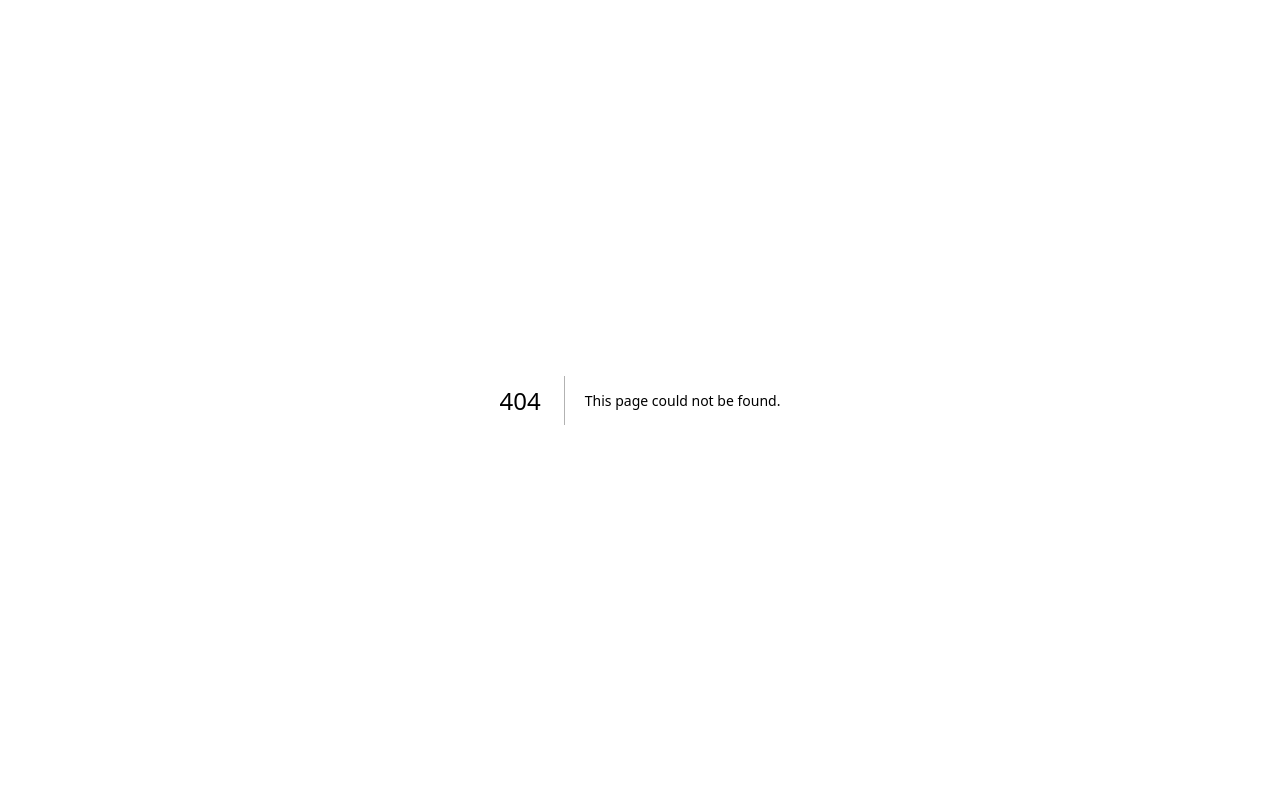
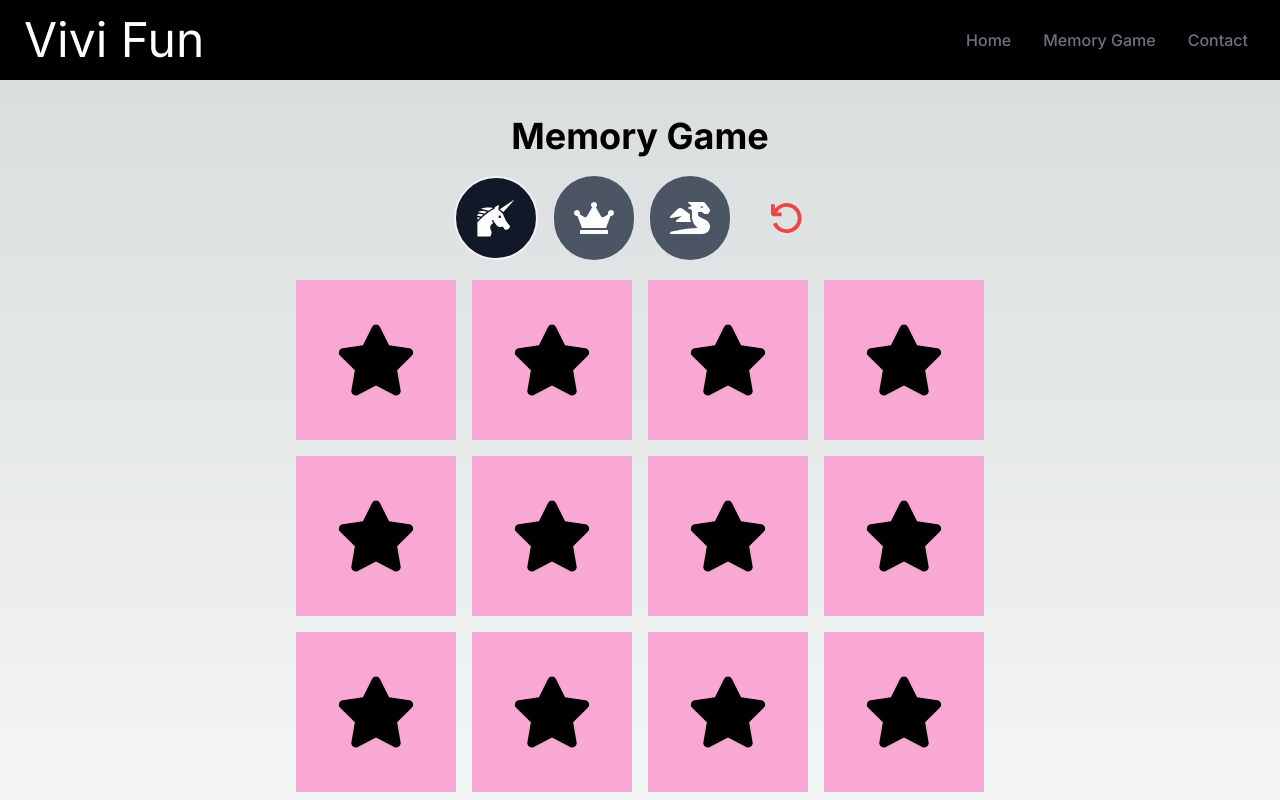
Before and after one commit to sergiolmartinez/vivifun, a Next.js app: page /memory-game in a window 1280 px wide. Before the commit this address had no page. Shown: the top 800 px of the page. Built offline with nearby package versions, Linux system fonts and the light colour scheme.

Commit message:
added navbar, contact, home, and memory game page

```diff
--- /dev/null
+++ b/app/contact/page.tsx
@@ -0,0 +1,7 @@
+export default function Contact() {
+  return (
+    <main className="flex min-h-screen flex-col items-center justify-between p-24">
+      <div>Contact</div>
+    </main>
+  );
+}
--- a/app/layout.tsx
+++ b/app/layout.tsx
@@ -1,12 +1,13 @@
 import type { Metadata } from "next";
 import { Inter } from "next/font/google";
 import "./globals.css";
+import NavBar from "@/components/NavBar";
 
 const inter = Inter({ subsets: ["latin"] });
 
 export const metadata: Metadata = {
-  title: "Create Next App",
-  description: "Generated by create next app",
+  title: "Vivi Fun!",
+  description: "An app for fun and games!",
 };
 
 export default function RootLayout({
@@ -16,7 +17,10 @@ export default function RootLayout({
 }>) {
   return (
     <html lang="en">
-      <body className={inter.className}>{children}</body>
+      <body className={inter.className}>
+        <NavBar />
+        {children}
+      </body>
     </html>
   );
 }
--- /dev/null
+++ b/app/memory-game/page.tsx
@@ -0,0 +1,10 @@
+import MemoryGame from "@/components/MemoryGame";
+
+export default function MemoryGamePage() {
+  return (
+    <main className="flex min-h-screen flex-col items-center justify-between p-24">
+      {/* <div>Home</div> */}
+      <MemoryGame />
+    </main>
+  );
+}
--- a/app/page.tsx
+++ b/app/page.tsx
@@ -1,9 +1,10 @@
-import MemoryGame from "@/components/MemoryGame";
+// import MemoryGame from "@/components/MemoryGame";
 
 export default function Home() {
   return (
     <main className="flex min-h-screen flex-col items-center justify-between p-24">
-      <MemoryGame />
+      <div>Home</div>
+      {/* <MemoryGame /> */}
     </main>
   );
 }
--- /dev/null
+++ b/components/NavBar.tsx
@@ -0,0 +1,80 @@
+"use client";
+
+import Link from "next/link";
+import React, { useState } from "react";
+import { FaBars, FaTimes } from "react-icons/fa";
+
+const Navbar = () => {
+  const [nav, setNav] = useState(false);
+
+  const links = [
+    {
+      id: 1,
+      name: "Home",
+      link: "/",
+    },
+    {
+      id: 2,
+      name: "Memory Game",
+      link: "memory-game",
+    },
+    {
+      id: 3,
+      name: "Contact",
+      link: "contact",
+    },
+  ];
+
+  return (
+    <div className="flex justify-between items-center w-full h-20 px-4 text-white bg-black fixed nav">
+      <div>
+        {/* <h1 className="text-5xl font-signature ml-2"><a className="link-underline hover:transition ease-in-out delay-150 hover:underline hover:decoration-solid" href="">Logo</a></h1> */}
+        <h1 className="text-5xl font-signature ml-2">
+          <a
+            className="link-underline link-underline-black"
+            href="/"
+            // target="_blank"
+            // rel="noreferrer"
+          >
+            Vivi Fun
+          </a>
+        </h1>
+      </div>
+
+      <ul className="hidden md:flex">
+        {links.map(({ id, name, link }) => (
+          <li
+            key={id}
+            className="nav-links px-4 cursor-pointer capitalize font-medium text-gray-500 hover:scale-105 hover:text-white duration-200 link-underline"
+          >
+            <Link href={link}>{name}</Link>
+          </li>
+        ))}
+      </ul>
+
+      <div
+        onClick={() => setNav(!nav)}
+        className="cursor-pointer pr-4 z-10 text-gray-500 md:hidden"
+      >
+        {nav ? <FaTimes size={30} /> : <FaBars size={30} />}
+      </div>
+
+      {nav && (
+        <ul className="flex flex-col justify-center items-center absolute top-0 left-0 w-full h-screen bg-gradient-to-b from-black to-gray-800 text-gray-500">
+          {links.map(({ id, name, link }) => (
+            <li
+              key={id}
+              className="px-4 cursor-pointer capitalize py-6 text-4xl"
+            >
+              <Link onClick={() => setNav(!nav)} href={link}>
+                {name}
+              </Link>
+            </li>
+          ))}
+        </ul>
+      )}
+    </div>
+  );
+};
+
+export default Navbar;
```
Also changed, not shown: components/MemoryGame.tsx (+1 -21 lines).
